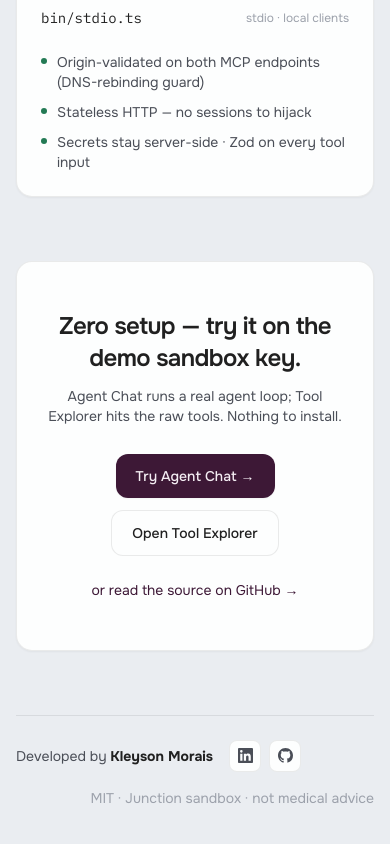
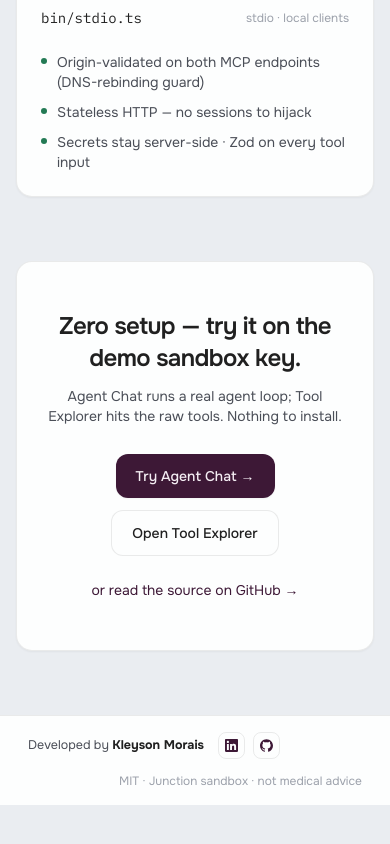
Before and after one commit to kleysonmorais/junction-mcp, a Next.js app in the folder apps/demo-web/: page / in a window 390 px wide. Shown: the part 4074-4918 px from the top of the page. After the commit the page ends 4879 px from the top, so only its background shows below. Built offline with nearby package versions, Linux system fonts and the light colour scheme; no server answers.

Commit message:
feat: add Footer component and enhance layout with responsive styles

```diff
--- a/apps/demo-web/app/agent-chat/page.tsx
+++ b/apps/demo-web/app/agent-chat/page.tsx
@@ -25,7 +25,7 @@ export default function Page() {
   return (
     <>
       <NavBar />
-      <main>
+      <main className="flex min-h-0 flex-1 flex-col">
         <AgentChat />
       </main>
     </>
--- a/apps/demo-web/app/layout.tsx
+++ b/apps/demo-web/app/layout.tsx
@@ -1,6 +1,7 @@
 import type { Metadata } from "next";
 import { Onest, IBM_Plex_Mono } from "next/font/google";
 import "./globals.css";
+import Footer from "@/components/Footer";
 
 const onest = Onest({
   subsets: ["latin"],
@@ -72,7 +73,10 @@ export default function RootLayout({
       <head>
         <script dangerouslySetInnerHTML={{ __html: themeScript }} />
       </head>
-      <body className="min-h-screen">{children}</body>
+      <body className="flex min-h-screen flex-col">
+        {children}
+        <Footer />
+      </body>
     </html>
   );
 }
--- a/apps/demo-web/app/page.tsx
+++ b/apps/demo-web/app/page.tsx
@@ -10,7 +10,7 @@ export default function Page() {
   return (
     <>
       <NavBar />
-      <main>
+      <main className="flex-1">
         <Home />
       </main>
     </>
--- a/apps/demo-web/app/tool-explorer/page.tsx
+++ b/apps/demo-web/app/tool-explorer/page.tsx
@@ -25,7 +25,7 @@ export default function Page() {
   return (
     <>
       <NavBar />
-      <main>
+      <main className="flex-1">
         <ToolExplorer />
       </main>
     </>
--- a/apps/demo-web/components/AgentChat.tsx
+++ b/apps/demo-web/components/AgentChat.tsx
@@ -107,8 +107,8 @@ export default function AgentChat() {
 
   return (
     <div
-      className="jmcp-rise mx-auto flex max-w-5xl flex-col px-4 pb-4 pt-10"
-      style={{ height: "calc(100dvh - 84px)" }}
+      className="jmcp-rise mx-auto flex min-h-0 w-full max-w-5xl flex-col px-4 pb-4 pt-10"
+      style={{ height: "calc(100dvh - 76px - 68px)" }}
     >
       {/* Header */}
       <div className="flex flex-wrap items-center gap-3">
@@ -172,13 +172,7 @@ export default function AgentChat() {
             >
               Ask the sandbox anything.
             </div>
-            <div
-              className="max-w-[46ch] text-[13px] leading-[1.55]"
-              style={{ color: "var(--sub)" }}
-            >
-              The agent reasons over the 8 MCP tools with streamed responses. Try
-              one of these:
-            </div>
+
             <div className="mt-3.5 flex w-full max-w-[560px] flex-col gap-2.5">
               {SCENARIOS.map((s) => (
                 <button
@@ -214,7 +208,10 @@ export default function AgentChat() {
                 .map((p) => (p.type === "text" ? p.text : ""))
                 .join("");
               return (
-                <div key={message.id} className="jmcp-rise my-3.5 flex justify-end">
+                <div
+                  key={message.id}
+                  className="jmcp-rise my-3.5 flex justify-end"
+                >
                   <div
                     className="max-w-[78%] whitespace-pre-wrap border px-4 py-2.5 text-sm leading-[1.55]"
                     style={{
--- /dev/null
+++ b/apps/demo-web/components/Footer.tsx
@@ -0,0 +1,71 @@
+const LINKEDIN_URL = "https://www.linkedin.com/in/kleysonmorais";
+const GH_URL = "https://github.com/kleysonmorais";
+
+function LinkedInIcon() {
+  return (
+    <svg width="13" height="13" viewBox="0 0 24 24" style={{ fill: "var(--accent-text)" }} aria-hidden>
+      <path d="M20.447 20.452h-3.554v-5.569c0-1.328-.027-3.037-1.852-3.037-1.853 0-2.136 1.445-2.136 2.939v5.667H9.351V9h3.414v1.561h.046c.477-.9 1.637-1.85 3.37-1.85 3.601 0 4.267 2.37 4.267 5.455v6.286zM5.337 7.433c-1.144 0-2.063-.926-2.063-2.065 0-1.138.92-2.063 2.063-2.063 1.14 0 2.064.925 2.064 2.063 0 1.139-.925 2.065-2.064 2.065zm1.782 13.019H3.555V9h3.564v11.452zM22.225 0H1.771C.792 0 0 .774 0 1.729v20.542C0 23.227.792 24 1.771 24h20.451C23.2 24 24 23.227 24 22.271V1.729C24 .774 23.2 0 22.225 0z" />
+    </svg>
+  );
+}
+
+function GitHubIcon() {
+  return (
+    <svg width="13" height="13" viewBox="0 0 24 24" style={{ fill: "var(--accent-text)" }} aria-hidden>
+      <path d="M12 .297c-6.63 0-12 5.373-12 12 0 5.303 3.438 9.8 8.205 11.385.6.113.82-.258.82-.577 0-.285-.01-1.04-.015-2.04-3.338.724-4.042-1.61-4.042-1.61C4.422 18.07 3.633 17.7 3.633 17.7c-1.087-.744.084-.729.084-.729 1.205.084 1.838 1.236 1.838 1.236 1.07 1.835 2.809 1.305 3.495.998.108-.776.417-1.305.76-1.605-2.665-.3-5.466-1.332-5.466-5.93 0-1.31.465-2.38 1.235-3.22-.135-.303-.54-1.523.105-3.176 0 0 1.005-.322 3.3 1.23.96-.267 1.98-.399 3-.405 1.02.006 2.04.138 3 .405 2.28-1.552 3.285-1.23 3.285-1.23.645 1.653.24 2.873.12 3.176.765.84 1.23 1.91 1.23 3.22 0 4.61-2.805 5.625-5.475 5.92.42.36.81 1.096.81 2.22 0 1.606-.015 2.896-.015 3.286 0 .315.21.69.825.57C20.565 22.092 24 17.592 24 12.297c0-6.627-5.373-12-12-12" />
+    </svg>
+  );
+}
+
+function IconLink({
+  href,
+  title,
+  children,
+}: {
+  href: string;
+  title: string;
+  children: React.ReactNode;
+}) {
+  return (
+    <a
+      href={href}
+      target="_blank"
+      rel="noreferrer"
+      title={title}
+      className="grid h-[27px] w-[27px] place-items-center rounded-lg border transition-transform hover:-translate-y-px"
+      style={{ borderColor: "var(--line)" }}
+    >
+      {children}
+    </a>
+  );
+}
+
+export default function Footer() {
+  return (
+    <footer
+      className="border-t"
+      style={{ borderColor: "var(--line)", background: "var(--panel)" }}
+    >
+      <div className="mx-auto flex max-w-6xl flex-wrap items-center gap-3.5 px-7 py-4">
+        <span className="text-[12.5px]" style={{ color: "var(--sub)" }}>
+          Developed by{" "}
+          <b style={{ color: "var(--ink)" }}>Kleyson Morais</b>
+        </span>
+        <span className="inline-flex gap-2">
+          <IconLink href={LINKEDIN_URL} title="LinkedIn">
+            <LinkedInIcon />
+          </IconLink>
+          <IconLink href={GH_URL} title="GitHub">
+            <GitHubIcon />
+          </IconLink>
+        </span>
+        <span
+          className="ml-auto text-xs"
+          style={{ color: "var(--faint)" }}
+        >
+          MIT · Junction sandbox · not medical advice
+        </span>
+      </div>
+    </footer>
+  );
+}
--- a/apps/demo-web/components/Home.tsx
+++ b/apps/demo-web/components/Home.tsx
@@ -490,48 +490,6 @@ function CtaSection() {
   );
 }
 
-function Footer() {
-  return (
-    <footer
-      className="mt-16 flex flex-wrap items-center gap-4 border-t pt-6 text-sm"
-      style={{ borderColor: "var(--line)" }}
-    >
-      <span style={{ color: "var(--sub)" }}>
-        Developed by <strong style={{ color: "var(--ink)" }}>Kleyson Morais</strong>
-      </span>
-      <div className="flex items-center gap-2">
-        <a
-          href="https://www.linkedin.com/in/kleysonmorais"
-          target="_blank"
-          rel="noreferrer"
-          aria-label="LinkedIn"
-          className="flex h-8 w-8 items-center justify-center rounded-lg border"
-          style={{ borderColor: "var(--line)", background: "var(--panel)", color: "var(--sub)" }}
-        >
-          <svg viewBox="0 0 24 24" width="15" height="15" fill="currentColor" aria-hidden>
-            <path d="M20.45 20.45h-3.56v-5.57c0-1.33-.02-3.04-1.85-3.04-1.85 0-2.13 1.44-2.13 2.94v5.67H9.35V9h3.41v1.56h.05c.48-.9 1.63-1.85 3.36-1.85 3.6 0 4.27 2.37 4.27 5.45v6.29zM5.34 7.43a2.06 2.06 0 110-4.13 2.06 2.06 0 010 4.13zM7.12 20.45H3.56V9h3.56v11.45zM22.22 0H1.77C.79 0 0 .77 0 1.73v20.54C0 23.23.79 24 1.77 24h20.45c.98 0 1.78-.77 1.78-1.73V1.73C24 .77 23.2 0 22.22 0z" />
-          </svg>
-        </a>
-        <a
-          href={GITHUB_URL}
-          target="_blank"
-          rel="noreferrer"
-          aria-label="GitHub"
-          className="flex h-8 w-8 items-center justify-center rounded-lg border"
-          style={{ borderColor: "var(--line)", background: "var(--panel)", color: "var(--sub)" }}
-        >
-          <svg viewBox="0 0 16 16" width="15" height="15" fill="currentColor" aria-hidden>
-            <path d="M8 0C3.58 0 0 3.58 0 8c0 3.54 2.29 6.53 5.47 7.59.4.07.55-.17.55-.38 0-.19-.01-.82-.01-1.49-2.01.37-2.53-.49-2.69-.94-.09-.23-.48-.94-.82-1.13-.28-.15-.68-.52-.01-.53.63-.01 1.08.58 1.23.82.72 1.21 1.87.87 2.33.66.07-.52.28-.87.51-1.07-1.78-.2-3.64-.89-3.64-3.95 0-.87.31-1.59.82-2.15-.08-.2-.36-1.02.08-2.12 0 0 .67-.21 2.2.82.64-.18 1.32-.27 2-.27.68 0 1.36.09 2 .27 1.53-1.04 2.2-.82 2.2-.82.44 1.1.16 1.92.08 2.12.51.56.82 1.27.82 2.15 0 3.07-1.87 3.75-3.65 3.95.29.25.54.73.54 1.48 0 1.07-.01 1.93-.01 2.2 0 .21.15.46.55.38A8.01 8.01 0 0016 8c0-4.42-3.58-8-8-8z" />
-          </svg>
-        </a>
-      </div>
-      <span className="ml-auto" style={{ color: "var(--faint)" }}>
-        MIT · Junction sandbox · not medical advice
-      </span>
-    </footer>
-  );
-}
-
 export default function Home() {
   return (
     <div className="jmcp-rise mx-auto max-w-6xl px-4 pb-16 pt-14">
@@ -541,7 +499,6 @@ export default function Home() {
       <ClientsSection />
       <ConnectSection />
       <CtaSection />
-      <Footer />
     </div>
   );
 }
--- a/apps/demo-web/components/ToolExplorer.tsx
+++ b/apps/demo-web/components/ToolExplorer.tsx
@@ -18,8 +18,6 @@ export default function ToolExplorer() {
   const [running, setRunning] = useState(false);
   const [callError, setCallError] = useState<string | null>(null);
   const [missingFields, setMissingFields] = useState<Set<string>>(new Set());
-
-  console.log(tools);
 
   useEffect(() => {
     listTools()
```
